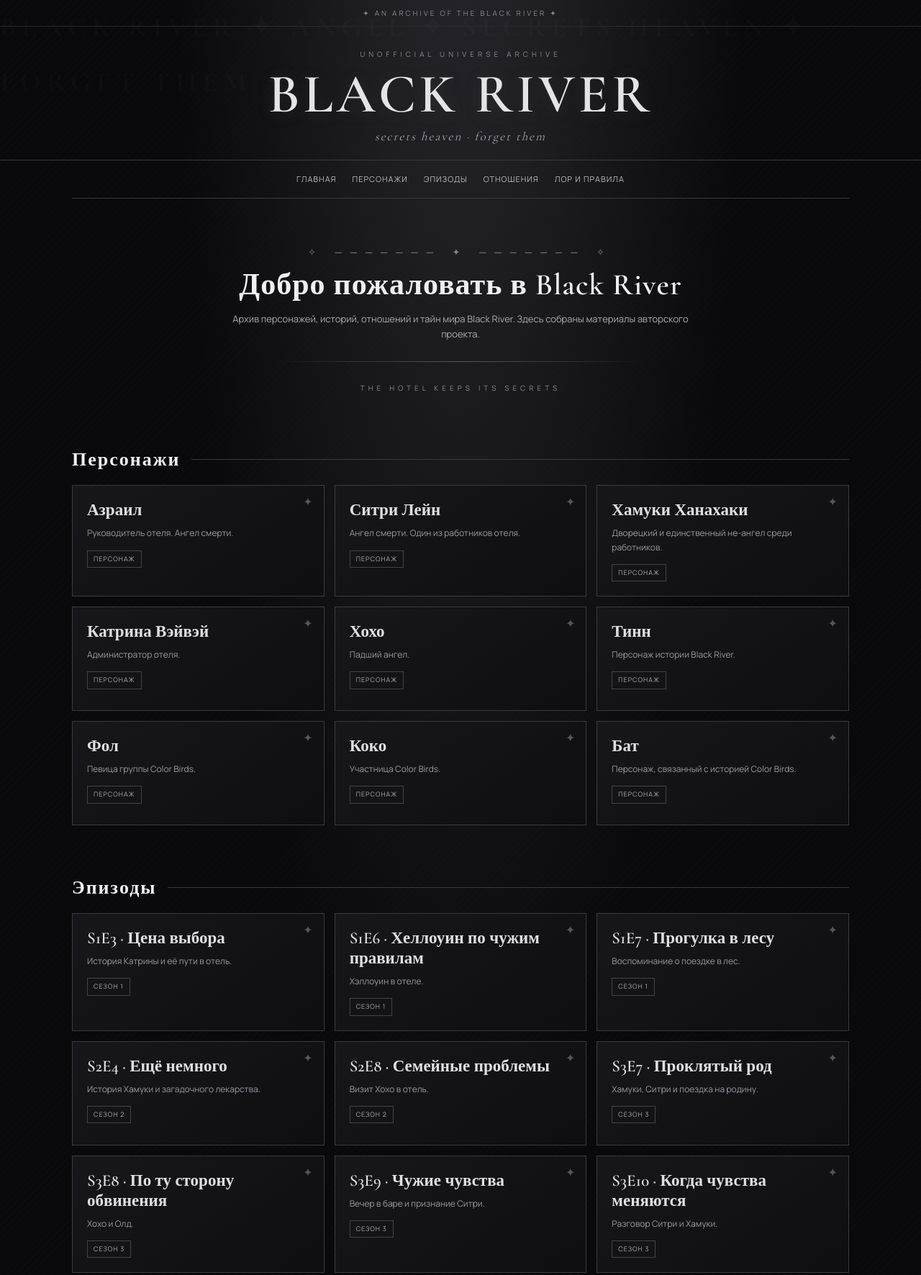
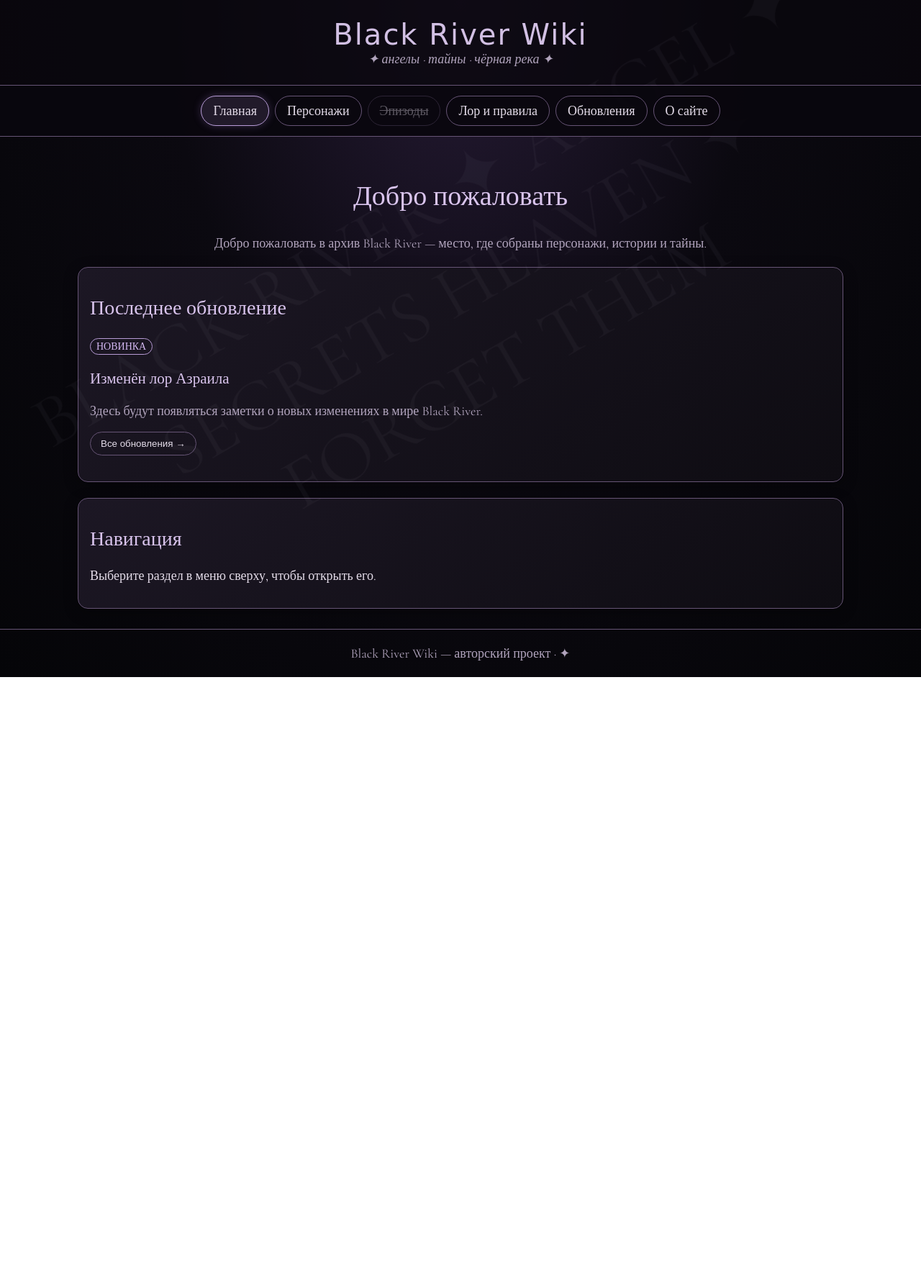
Before and after one commit to Makotosan67/black-river-wiki, a plain HTML site: page index.html in a window 1280 px wide. Shown: the top 1772 px of the page at 72% size. After the commit the page ends 941 px from the top, so only its background shows below. Drawn offline with nearby package versions, Linux system fonts and the light colour scheme; a web font is replaced by a local one.

Commit message:
Update index.html

```diff
--- a/index.html
+++ b/index.html
@@ -1,154 +1,64 @@
-<!DOCTYPE html>
+<!doctype html>
 <html lang="ru">
 <head>
-<meta charset="UTF-8">
-<meta name="viewport" content="width=device-width, initial-scale=1">
-<meta name="theme-color" content="#09090b">
+<meta charset="utf-8"><meta name="viewport" content="width=device-width,initial-scale=1">
 <title>Black River Wiki</title>
 <style>
-@import url('https://fonts.googleapis.com/css2?family=Cormorant+Garamond:wght@400;500;600;700&family=Manrope:wght@400;500;600;700&display=swap');
-
-:root {
-  --bg:#09090b; --panel:#111114; --panel2:#17171b;
-  --line:#393940; --silver:#c9c9d0; --muted:#898991;
-  --white:#f0eff2; --accent:#777783;
-}
-*{box-sizing:border-box}
-html{scroll-behavior:smooth}
-body{
-  margin:0; color:var(--white); background:
-  radial-gradient(ellipse at 50% -15%,#292930 0,transparent 45%),
-  repeating-linear-gradient(135deg,rgba(255,255,255,.012) 0 1px,transparent 1px 7px),
-  var(--bg);
-  font-family:Manrope,Arial,sans-serif; line-height:1.6;
-}
-body:before{
-  content:"BLACK RIVER  ✦  ANGEL  ✦  SECRETS HEAVEN  ✦  FORGET THEM  ✦  ";
-  position:fixed; inset:0; z-index:-1; pointer-events:none;
-  color:rgba(210,210,220,.025); font:700 38px/2 Cormorant Garamond,serif;
-  letter-spacing:8px; overflow:hidden; overflow-wrap:anywhere;
-}
-a{color:inherit;text-decoration:none}
-.wrap{width:min(1080px,calc(100% - 36px));margin:auto}
-.topline{border-bottom:1px solid #29292e;color:var(--muted);font-size:10px;letter-spacing:3px;text-align:center;padding:10px}
-header{padding:30px 0 22px;text-align:center;border-bottom:1px solid var(--line)}
-.eyebrow{font-size:10px;letter-spacing:5px;color:var(--muted);text-transform:uppercase}
-h1{font:600 clamp(42px,10vw,76px)/.95 "Cormorant Garamond",serif;letter-spacing:5px;margin:12px 0;color:#e4e3e8;text-shadow:0 3px 25px #77777730}
-.subtitle{color:#a4a4ad;font:italic 17px "Cormorant Garamond",serif;letter-spacing:2px}
-nav{display:flex;justify-content:center;gap:8px 22px;flex-wrap:wrap;padding:17px 0;border-bottom:1px solid var(--line)}
-nav a{font-size:11px;letter-spacing:1px;color:#b9b9c1;text-transform:uppercase}
-nav a:hover{color:white;text-decoration:underline;text-underline-offset:6px}
-.hero{padding:64px 0 50px;text-align:center}
-.ornament{color:#85858f;letter-spacing:12px;font-size:13px}
-h2{font:600 clamp(28px,6vw,42px)/1.1 "Cormorant Garamond",serif;letter-spacing:1px;margin:12px 0}
-.hero p{max-width:650px;margin:14px auto;color:#aaaab2;font-size:13px}
-.rule{height:1px;background:linear-gradient(90deg,transparent,#55555e,transparent);margin:28px auto;max-width:520px}
-.section{padding:26px 0 45px}
-.section-head{display:flex;align-items:center;gap:15px;margin-bottom:20px}
-.section-head:after{content:"";height:1px;flex:1;background:var(--line)}
-.section-head h3{font:600 26px "Cormorant Garamond",serif;letter-spacing:2px;margin:0}
-.grid{display:grid;grid-template-columns:repeat(3,minmax(0,1fr));gap:14px}
-.card{background:linear-gradient(145deg,#17171b,#0e0e11);border:1px solid var(--line);padding:20px;min-height:145px;position:relative}
-.card:before{content:"✦";position:absolute;right:15px;top:10px;color:#55555e}
-.card h4{font:600 23px "Cormorant Garamond",serif;margin:0 25px 8px 0;color:#e0dfe5}
-.card p{font-size:12px;color:#9999a2;margin:0}
-.tag{display:inline-block;margin-top:14px;padding:4px 8px;border:1px solid #414149;color:#aaaab3;font-size:9px;letter-spacing:1px;text-transform:uppercase}
-.quote{text-align:center;border:1px solid var(--line);background:#101014;padding:30px 18px;margin:15px 0 45px}
-.quote p{font:italic 23px "Cormorant Garamond",serif;color:#d0cfd5;margin:0 0 8px}
-.quote small{color:var(--muted);letter-spacing:2px;font-size:9px}
-footer{border-top:1px solid var(--line);padding:24px 0 32px;text-align:center;color:#777780;font-size:10px;letter-spacing:1px}
-footer p{margin:5px}
-@media(max-width:700px){
- .wrap{width:min(100% - 28px,560px)}
- .topline{font-size:8px;letter-spacing:2px}
- header{padding:25px 0 18px}
- nav{gap:12px 16px;padding:15px 4px}
- nav a{font-size:10px}
- .hero{padding:48px 0 34px}
- .grid{grid-template-columns:1fr;gap:10px}
- .card{min-height:unset;padding:18px}
- .section{padding:20px 0 32px}
- .quote{padding:25px 14px}
-}
+@import url('https://fonts.googleapis.com/css2?family=Cormorant+Garamond:wght@400;500;600&family=UnifrakturCook:wght@700&display=swap');
+:root{--bg:#08070b;--panel:#15121b;--panel2:#211a2a;--line:#665475;--text:#e4dce9;--muted:#b1a4bd;--accent:#b79bd5}
+*{box-sizing:border-box}body{margin:0;background:radial-gradient(ellipse at top,#261b35 0,#0b0910 45%,#050508 100%);color:var(--text);font-family:'Cormorant Garamond',serif;font-size:18px}
+body:before{content:"BLACK RIVER ✦ ANGEL ✦ SECRETS HEAVEN ✦ FORGET THEM";position:fixed;inset:0;display:flex;align-items:center;justify-content:center;pointer-events:none;opacity:.035;font-size:8vw;transform:rotate(-30deg);text-align:center}
+header{padding:25px 18px;text-align:center;border-bottom:1px solid var(--line);background:#09070dcc}
+.logo{font-family:'UnifrakturCook',cursive;font-size:40px;color:#d2c0e4;letter-spacing:2px}.sub{color:var(--muted);font-style:italic}
+nav{display:flex;flex-wrap:wrap;gap:8px;justify-content:center;padding:14px;position:sticky;top:0;background:#09070eea;z-index:3;border-bottom:1px solid var(--line)}
+nav button{background:transparent;border:1px solid var(--line);color:var(--text);padding:9px 16px;border-radius:30px;font:inherit;cursor:pointer}
+nav button.active,nav button:hover{background:var(--panel2);border-color:var(--accent);box-shadow:0 0 12px #8c6bb455}
+nav button.disabled{opacity:.38;cursor:not-allowed;text-decoration:line-through}
+main{max-width:1100px;margin:auto;padding:28px 18px}.page{display:none}.page.active{display:block}
+h1,h2,h3{color:#d9c4ed;font-weight:500}h1{text-align:center;font-size:38px}h2{font-size:28px}.intro{text-align:center;color:var(--muted)}
+.grid{display:grid;grid-template-columns:repeat(auto-fit,minmax(260px,1fr));gap:16px}
+.card,.panel{border:1px solid var(--line);background:linear-gradient(140deg,#1c1724,#0e0c12);border-radius:14px;padding:16px;box-shadow:0 5px 20px #0005}
+.card{cursor:pointer;transition:.2s}.card:hover{transform:translateY(-3px);border-color:var(--accent)}
+.card h2{margin:0 0 7px}.card p{margin:7px 0}.muted{color:var(--muted)}.small{font-size:16px}
+.profileTop{display:grid;grid-template-columns:minmax(200px,300px) minmax(230px,320px) 1fr;gap:16px;align-items:start}
+.portrait{min-height:320px;display:flex;align-items:center;justify-content:center;text-align:center;border:1px solid var(--line);border-radius:12px;background:linear-gradient(145deg,#282034,#0a0910);padding:18px;color:var(--muted);font-style:italic}
+table{width:100%;border-collapse:collapse;background:#110e16;border:1px solid var(--line);border-radius:12px;overflow:hidden}
+td{padding:10px;border-bottom:1px solid #45364f}td:first-child{color:#c8afd9;width:40%}
+.section{margin-top:22px}.back{margin:0 0 20px;background:transparent;border:1px solid var(--line);color:var(--text);padding:8px 14px;border-radius:25px;cursor:pointer}
+.badge{display:inline-block;color:#d4b8f2;border:1px solid var(--accent);padding:2px 8px;border-radius:15px;font-size:14px}
+footer{text-align:center;border-top:1px solid var(--line);padding:22px;color:var(--muted)}
+@media(max-width:780px){.profileTop{grid-template-columns:1fr}.portrait{min-height:240px}.logo{font-size:34px}}
 </style>
 </head>
 <body>
-<div class="topline">✦ AN ARCHIVE OF THE BLACK RIVER ✦</div>
-<header>
-  <div class="wrap">
-    <div class="eyebrow">unofficial universe archive</div>
-    <h1>BLACK RIVER</h1>
-    <div class="subtitle">secrets heaven · forget them</div>
-  </div>
-</header>
-<nav class="wrap" aria-label="Главное меню">
-  <a href="#home">Главная</a>
-  <a href="#characters">Персонажи</a>
-  <a href="#episodes">Эпизоды</a>
-  <a href="#relations">Отношения</a>
-  <a href="#lore">Лор и правила</a>
+<header><div class="logo">Black River Wiki</div><div class="sub">✦ ангелы · тайны · чёрная река ✦</div></header>
+<nav id="nav">
+<button data-page="home" class="active">Главная</button><button data-page="characters">Персонажи</button>
+<button class="disabled" title="Раздел временно отключён" aria-disabled="true">Эпизоды</button>
+<button data-page="lore">Лор и правила</button><button data-page="updates">Обновления</button><button data-page="about">О сайте</button>
 </nav>
-<main class="wrap" id="home">
-  <section class="hero">
-    <div class="ornament">✧ ─────── ✦ ─────── ✧</div>
-    <h2>Добро пожаловать в Black River</h2>
-    <p>Архив персонажей, историй, отношений и тайн мира Black River. Здесь собраны материалы авторского проекта.</p>
-    <div class="rule"></div>
-    <div class="eyebrow">THE HOTEL KEEPS ITS SECRETS</div>
-  </section>
-
-  <section class="section" id="characters">
-    <div class="section-head"><h3>Персонажи</h3></div>
-    <div class="grid">
-      <article class="card"><h4>Азраил</h4><p>Руководитель отеля. Ангел смерти.</p><span class="tag">Персонаж</span></article>
-      <article class="card"><h4>Ситри Лейн</h4><p>Ангел смерти. Один из работников отеля.</p><span class="tag">Персонаж</span></article>
-      <article class="card"><h4>Хамуки Ханахаки</h4><p>Дворецкий и единственный не-ангел среди работников.</p><span class="tag">Персонаж</span></article>
-      <article class="card"><h4>Катрина Вэйвэй</h4><p>Администратор отеля.</p><span class="tag">Персонаж</span></article>
-      <article class="card"><h4>Хохо</h4><p>Падший ангел.</p><span class="tag">Персонаж</span></article>
-      <article class="card"><h4>Тинн</h4><p>Персонаж истории Black River.</p><span class="tag">Персонаж</span></article>
-      <article class="card"><h4>Фол</h4><p>Певица группы Color Birds.</p><span class="tag">Персонаж</span></article>
-      <article class="card"><h4>Коко</h4><p>Участница Color Birds.</p><span class="tag">Персонаж</span></article>
-      <article class="card"><h4>Бат</h4><p>Персонаж, связанный с историей Color Birds.</p><span class="tag">Персонаж</span></article>
-    </div>
-  </section>
-
-  <section class="section" id="episodes">
-    <div class="section-head"><h3>Эпизоды</h3></div>
-    <div class="grid">
-      <article class="card"><h4>S1E3 · Цена выбора</h4><p>История Катрины и её пути в отель.</p><span class="tag">Сезон 1</span></article>
-      <article class="card"><h4>S1E6 · Хеллоуин по чужим правилам</h4><p>Хэллоуин в отеле.</p><span class="tag">Сезон 1</span></article>
-      <article class="card"><h4>S1E7 · Прогулка в лесу</h4><p>Воспоминание о поездке в лес.</p><span class="tag">Сезон 1</span></article>
-      <article class="card"><h4>S2E4 · Ещё немного</h4><p>История Хамуки и загадочного лекарства.</p><span class="tag">Сезон 2</span></article>
-      <article class="card"><h4>S2E8 · Семейные проблемы</h4><p>Визит Хохо в отель.</p><span class="tag">Сезон 2</span></article>
-      <article class="card"><h4>S3E7 · Проклятый род</h4><p>Хамуки, Ситри и поездка на родину.</p><span class="tag">Сезон 3</span></article>
-      <article class="card"><h4>S3E8 · По ту сторону обвинения</h4><p>Хохо и Олд.</p><span class="tag">Сезон 3</span></article>
-      <article class="card"><h4>S3E9 · Чужие чувства</h4><p>Вечер в баре и признание Ситри.</p><span class="tag">Сезон 3</span></article>
-      <article class="card"><h4>S3E10 · Когда чувства меняются</h4><p>Разговор Ситри и Хамуки.</p><span class="tag">Сезон 3</span></article>
-      <article class="card"><h4>S4E1 · Плохой работник</h4><p>Ситри сталкивается с переутомлением и принимает поддержку.</p><span class="tag">Сезон 4</span></article>
-      <article class="card"><h4>S4E2 · Кошмарные слухи</h4><p>Сон Азраила и слухи в отеле.</p><span class="tag">Сезон 4</span></article>
-      <article class="card"><h4>S4E3 · Под светом софитов</h4><p>Концерт Color Birds.</p><span class="tag">Сезон 4</span></article>
-    </div>
-  </section>
-
-  <section class="section" id="relations">
-    <div class="section-head"><h3>Отношения</h3></div>
-    <div class="card"><h4>Связи между персонажами</h4><p>Раздел для подтверждённых автором отношений и важных взаимодействий. Не все намёки означают канонную пару.</p></div>
-  </section>
-
-  <section class="section" id="lore">
-    <div class="section-head"><h3>Лор и правила</h3></div>
-    <div class="card"><h4>Отель Black River</h4><p>Справочная информация о мире, устройстве отеля, правилах и подтверждённых фактах канона.</p></div>
-  </section>
-
-  <div class="quote">
-    <p>«The river remembers everything.»</p>
-    <small>BLACK RIVER ARCHIVE</small>
-  </div>
-</main>
-<footer>
-  <p>BLACK RIVER WIKI — АВТОРСКИЙ ПРОЕКТ</p>
-  <p>При создании сайта использовался искусственный интеллект (ИИ).</p>
-  <p>✦ · ✧ · ✦</p>
-</footer>
-</body>
-</html>
+<main>
+<section class="page active" id="home"><h1>Добро пожаловать</h1><p class="intro">Добро пожаловать в архив Black River — место, где собраны персонажи, истории и тайны.</p>
+<div class="panel section"><h2>Последнее обновление</h2><span class="badge">НОВИНКА</span><h3>Изменён лор Азраила</h3><p class="muted">Здесь будут появляться заметки о новых изменениях в мире Black River.</p><button class="back" onclick="show('updates')">Все обновления →</button></div>
+<div class="panel section"><h2>Навигация</h2><p>Выберите раздел в меню сверху, чтобы открыть его.</p></div></section>
+<section class="page" id="characters"><h1>Персонажи</h1><p class="intro">Нажмите на карточку, чтобы открыть страницу героя.</p><div class="grid" id="characterGrid"></div></section>
+<section class="page" id="profile"><button class="back" onclick="show('characters')">← Назад к персонажам</button><h1 id="pname"></h1><div class="profileTop">
+<div class="portrait" id="portrait">Упс, его внешность ещё неизвестна :(</div><table id="info"></table><div id="quick"></div></div>
+<div class="section panel"><h2>Характер</h2><div id="char"></div></div><div class="section panel"><h2>Внешность</h2><div id="looks"></div></div><div class="section panel"><h2>Способности</h2><div id="powers"></div></div><div class="section panel"><h2>Интересные факты</h2><div id="facts"></div></div></section>
+<section class="page" id="lore"><h1>Лор и правила</h1><p class="intro">Раздел пока находится в разработке.</p></section>
+<section class="page" id="updates"><h1>Обновления</h1><div class="panel"><span class="badge">НОВИНКА</span><h2>Изменён лор Азраила</h2><p>Здесь будет описание изменений и даты обновлений.</p></div></section>
+<section class="page" id="about"><h1>О сайте</h1><div class="panel"><p>Black River Wiki — авторский проект.</p><p class="muted">При создании сайта использовался искусственный интеллект (ИИ).</p></div></section>
+</main><footer>Black River Wiki — авторский проект · ✦</footer>
+<script>
+const characters=[
+{name:"Азраил",race:"Ангел",short:"Холодный, прямолинейный и отстранённый; редко проявляет настоящие эмоции.",lookShort:"Белые волосы с голубыми кончиками, чёрный нимб и белые крылья.",role:"Ангел смерти · Руководитель отеля",age:"160",orientation:"Неизвестно",gender:"Небинарный",status:"Жив",character:"Холодный, пустой, прямолинейный. Часто имитирует проявления тепла, но редко испытывает настоящие эмоции.",looks:"Белые волосы с голубыми кончиками, чёрный нимб, белые крылья, повязка на глазах. Под повязкой — белые крестовидные глаза.",powers:"Подтверждённые способности и их подробности будут добавлены по мере раскрытия канона.",facts:"Руководит отелем. Появляется неожиданно и часто кажется знающим больше, чем показывает.",extra:"Ангел смерти"},
+{name:"Катрина",race:"Ангел",short:"Строгая и уверенная в себе, держит дистанцию и умеет быть практичной.",lookShort:"Высокая девушка с очками, чёрным беретом и звёздными зрачками.",role:"Сотрудница отеля",age:"190",orientation:"Неизвестно",gender:"Женский",status:"Жива",character:"Строгая, практичная и уверенная в себе.",looks:"Очень высокая, носит очки, чёрный берет; зрачки напоминают звёзды, левая рука забинтована.",powers:"Подробности способностей пока не собраны в этом демонстрационном файле.",facts:"В прошлом испытывала давление из-за модельной деятельности, пианино и искусства.",extra:"Ангел смерти"},
+{name:"Ситри",race:"Ангел",short:"Закрытый, раздражительный и недоверчивый; не любит лишнего внимания.",lookShort:"Светлые волосы, повязка на один глаз.",role:"Сотрудник отеля",age:"Неизвестно",orientation:"Гей",gender:"Мужской",status:"Жив",character:"Закрытый, раздражительный, защитный, недоверчивый и неловкий в общении.",looks:"Светлые волосы; один глаз был удалён в ходе ритуала Азраила.",powers:"В этом демонстрационном профиле пока не описаны.",facts:"Любит музыку и когда-то хотел заниматься ею; подробности истории ещё будут добавлены.",extra:"Ангел смерти"},
+{name:"Хамуки Ханахаки",race:"Паук",short:"Наблюдательный и порой скрывает свои настоящие переживания.",lookShort:"Серые волосы, чёрные глаза с красными трещинами и две звёздные заколки.",role:"Дворецкий отеля",age:"Неизвестно",orientation:"Неизвестно",gender:"Мужской",status:"Жив",character:"Наблюдательный, умеет поддерживать разговор и сохраняет многое при себе.",looks:"Серые волосы в хвосте, чёрные глаза с красными трещинами, две звёздные заколки; хвост паука.",powers:"Подробности его секретных способностей не раскрываются в этом демонстрационном профиле.",facts:"Единственный не-ангел среди работников отеля. Мать — Орхид.",extra:"Дворецкий"},
+{name:"Хохо",race:"Падший ангел",short:"Резкая, дерзкая и отстранённая, предпочитает держать других на расстоянии.",lookShort:"Подробное описание внешности будет добавлено.",role:"Персонаж Black River",age:"Неизвестно",orientation:"Неизвестно",gender:"Женский",status:"Жива",character:"Дерзкая, резкая, язвительная и отстранённая.",looks:"Уточняется.",powers:"Уточняется.",facts:"Живёт с Олд; является дочерью Бога.",extra:"Падший ангел"}];
+const grid=document.getElementById('characterGrid');
+characters.forEach((c,i)=>{const card=document.createElement('div');card.className='card';card.innerHTML=`<h2>${c.name}</h2><p class="muted">Раса: ${c.race}</p><p>${c.short}</p><p class="small muted">${c.lookShort}</p><p class="small">✦ ${c.role}</p><p class="muted">Узнать больше →</p>`;card.onclick=()=>openProfile(i);grid.appendChild(card)});
+function show(id){document.querySelectorAll('.page').forEach(p=>p.classList.remove('active'));document.getElementById(id).classList.add('active');document.querySelectorAll('nav button[data-page]').forEach(b=>b.classList.toggle('active',b.dataset.page===id));window.scrollTo(0,0)}
+function openProfile(i){const c=characters[i];show('profile');document.getElementById('pname').textContent=c.name;document.getElementById('info').innerHTML=`<tr><td>Раса</td><td>${c.race}</td></tr><tr><td>Возраст</td><td>${c.age}</td></tr><tr><td>Ориентация</td><td>${c.orientation}</td></tr><tr><td>Пол / гендер</td><td>${c.gender}</td></tr><tr><td>Статус</td><td>${c.status}</td></tr>`;document.getElementById('quick').innerHTML=`<h2>${c.role}</h2><p class="muted">Профиль демонстрационный. Сведения можно расширить и уточнить.</p>`;document.getElementById('char').textContent=c.character;document.getElementById('looks').textContent=c.looks;document.getElementById('powers').textContent=c.powers;document.getElementById('facts').textContent=c.facts;document.getElementById('portrait').textContent='Упс, его внешность ещё неизвестна :('}
+document.querySelectorAll('nav button[data-page]').forEach(b=>b.onclick=()=>show(b.dataset.page));
+</script></body></html>
```
